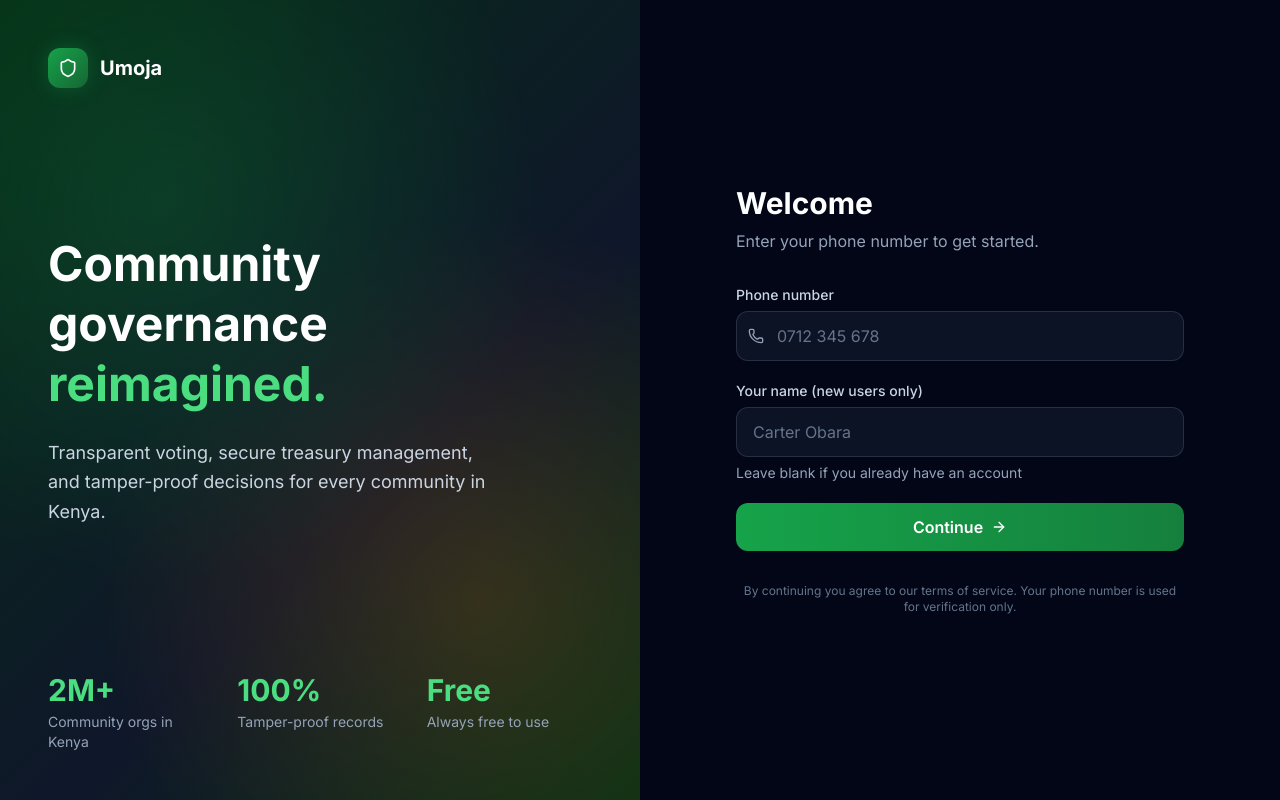
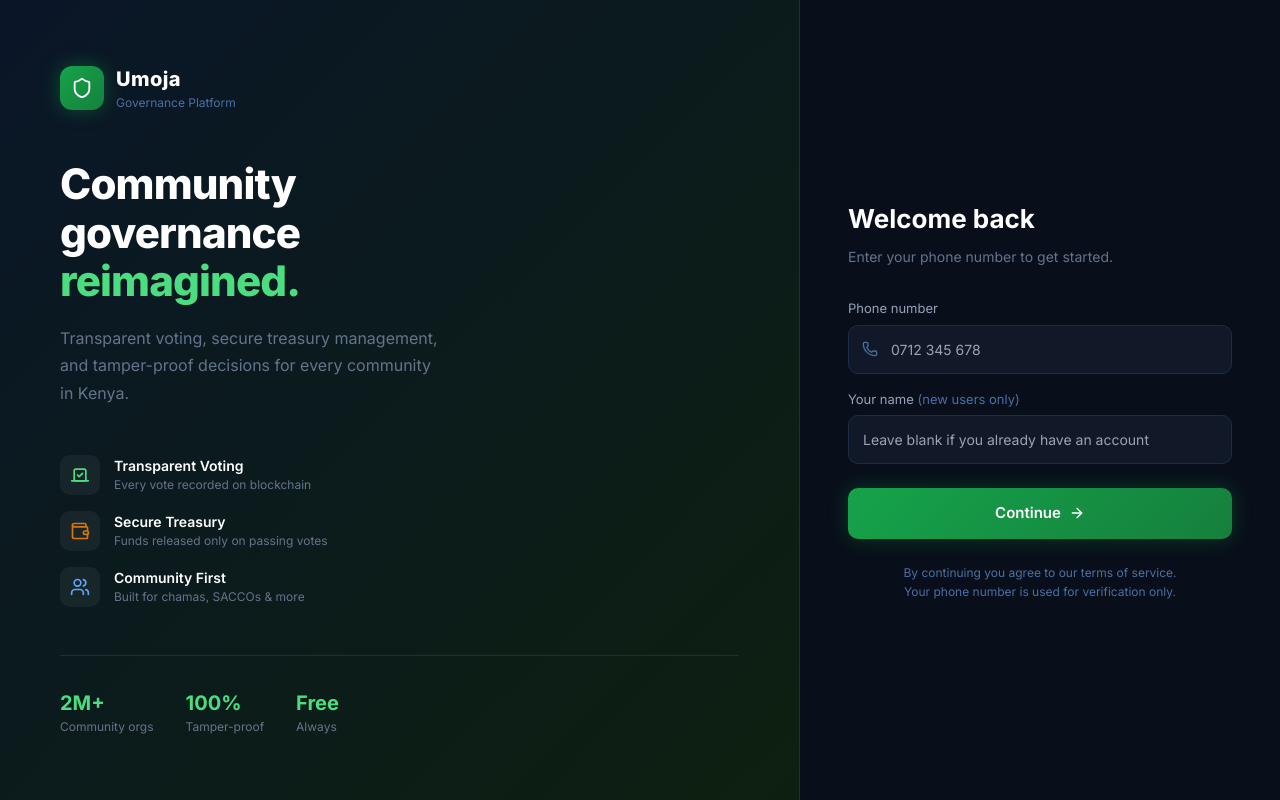
Before and after one commit to Carter254g/umoja, a React (Vite) app in the folder client/: page /login in a window 1280 px wide. Built offline with nearby package versions, Linux system fonts and the light colour scheme; no server answers.

Commit message:
Login page redesign with two-column layout and inline styles

```diff
--- a/client/src/pages/Login.jsx
+++ b/client/src/pages/Login.jsx
@@ -2,25 +2,15 @@ import { useState } from 'react';
 import { useNavigate } from 'react-router-dom';
 import { useAuth } from '../hooks/useAuth';
 import api from '../utils/api';
-import { Shield, Phone, ArrowRight, Loader2, CheckCircle } from 'lucide-react';
-import Button from '../components/ui/Button';
-import Input from '../components/ui/Input';
-
-const steps = {
-  PHONE: 'phone',
-  OTP: 'otp',
-  PROFILE: 'profile',
-};
+import { Shield, Phone, ArrowRight, CheckCircle, Users, Vote, Wallet } from 'lucide-react';
 
 const Login = () => {
-  const [step, setStep] = useState(steps.PHONE);
+  const [step, setStep] = useState('phone');
   const [phone, setPhone] = useState('');
   const [otp, setOtp] = useState('');
   const [name, setName] = useState('');
-  const [isNewUser, setIsNewUser] = useState(false);
   const [loading, setLoading] = useState(false);
   const [error, setError] = useState('');
-  const [otpSent, setOtpSent] = useState(false);
   const { login } = useAuth();
   const navigate = useNavigate();
 
@@ -29,13 +19,8 @@ const Login = () => {
     setError('');
     setLoading(true);
     try {
-      const res = await api.post('/auth/request-otp', {
-        phone,
-        name: name || undefined,
-      });
-      setIsNewUser(res.data.isNewUser);
-      setOtpSent(true);
-      setStep(steps.OTP);
+      const res = await api.post('/auth/request-otp', { phone, name });
+      setStep('otp');
     } catch (err) {
       setError(err.response?.data?.error || 'Failed to send OTP. Try again.');
     } finally {
@@ -58,178 +43,162 @@ const Login = () => {
     }
   };
 
-  const handleResendOTP = async () => {
-    setError('');
-    setLoading(true);
-    try {
-      await api.post('/auth/request-otp', { phone });
-      setError('');
-    } catch (err) {
-      setError('Failed to resend OTP.');
-    } finally {
-      setLoading(false);
-    }
-  };
+  const features = [
+    { icon: <Vote size={20} color="#4ade80" />, title: 'Transparent Voting', desc: 'Every vote recorded on blockchain' },
+    { icon: <Wallet size={20} color="#d97706" />, title: 'Secure Treasury', desc: 'Funds released only on passing votes' },
+    { icon: <Users size={20} color="#60a5fa" />, title: 'Community First', desc: 'Built for chamas, SACCOs & more' },
+  ];
 
   return (
-    <div className="min-h-screen bg-dark-950 flex">
-      <div className="hidden lg:flex lg:w-1/2 relative overflow-hidden"
-        style={{ background: 'linear-gradient(135deg, #052e16 0%, #0f172a 60%, #052e16 100%)' }}
-      >
-        <div className="absolute inset-0 opacity-20"
-          style={{
-            backgroundImage: 'radial-gradient(circle at 25% 25%, #16a34a 0%, transparent 50%), radial-gradient(circle at 75% 75%, #d97706 0%, transparent 50%)'
-          }}
-        />
-        <div className="relative z-10 flex flex-col justify-between p-12 w-full">
-          <div className="flex items-center gap-3">
-            <div className="w-10 h-10 rounded-xl bg-gradient-to-br from-primary-500 to-primary-700 flex items-center justify-center shadow-glow-green">
-              <Shield size={20} className="text-white" />
+    <div style={{ display: 'flex', minHeight: '100vh', background: '#080f1a' }}>
+
+      {/* Left panel */}
+      <div style={{
+        flex: 1, display: 'flex', flexDirection: 'column', justifyContent: 'center',
+        padding: '60px', background: 'linear-gradient(135deg, #0a1628 0%, #0d2010 100%)',
+        borderRight: '1px solid #1e2d45',
+      }}>
+        {/* Logo */}
+        <div style={{ display: 'flex', alignItems: 'center', gap: '12px', marginBottom: '48px' }}>
+          <div style={{ width: '44px', height: '44px', borderRadius: '12px', background: 'linear-gradient(135deg, #16a34a, #15803d)', display: 'flex', alignItems: 'center', justifyContent: 'center', boxShadow: '0 0 20px rgba(22,163,74,0.4)' }}>
+            <Shield size={22} color="white" />
           </div>
-            <span className="text-white font-bold text-xl">Umoja</span>
+          <div>
+            <p style={{ color: 'white', fontWeight: 800, fontSize: '20px', margin: 0, letterSpacing: '0.02em' }}>Umoja</p>
+            <p style={{ color: '#4a6fa5', fontSize: '12px', margin: 0 }}>Governance Platform</p>
+          </div>
         </div>
 
-          <div>
-            <h1 className="text-5xl font-bold text-white leading-tight mb-6">
-              Community<br />
-              governance<br />
-              <span className="text-primary-400">reimagined.</span>
+        {/* Headline */}
+        <h1 style={{ color: 'white', fontSize: '42px', fontWeight: 800, lineHeight: 1.15, margin: '0 0 20px', letterSpacing: '-0.02em' }}>
+          Community<br />governance<br /><span style={{ color: '#4ade80' }}>reimagined.</span>
         </h1>
-            <p className="text-dark-300 text-lg leading-relaxed max-w-md">
+        <p style={{ color: '#64748b', fontSize: '16px', lineHeight: 1.7, margin: '0 0 48px', maxWidth: '380px' }}>
           Transparent voting, secure treasury management, and tamper-proof decisions for every community in Kenya.
         </p>
+
+        {/* Features */}
+        <div style={{ display: 'flex', flexDirection: 'column', gap: '16px' }}>
+          {features.map(({ icon, title, desc }) => (
+            <div key={title} style={{ display: 'flex', alignItems: 'center', gap: '14px' }}>
+              <div style={{ width: '40px', height: '40px', borderRadius: '10px', background: 'rgba(255,255,255,0.05)', display: 'flex', alignItems: 'center', justifyContent: 'center', flexShrink: 0 }}>
+                {icon}
+              </div>
+              <div>
+                <p style={{ color: 'white', fontSize: '14px', fontWeight: 600, margin: 0 }}>{title}</p>
+                <p style={{ color: '#64748b', fontSize: '12px', margin: 0 }}>{desc}</p>
+              </div>
+            </div>
+          ))}
         </div>
 
-          <div className="grid grid-cols-3 gap-6">
-            {[
-              { value: '2M+', label: 'Community orgs in Kenya' },
-              { value: '100%', label: 'Tamper-proof records' },
-              { value: 'Free', label: 'Always free to use' },
-            ].map(({ value, label }) => (
+        {/* Stats */}
+        <div style={{ display: 'flex', gap: '32px', marginTop: '48px', paddingTop: '32px', borderTop: '1px solid #1e2d45' }}>
+          {[['2M+', 'Community orgs'], ['100%', 'Tamper-proof'], ['Free', 'Always']].map(([val, label]) => (
             <div key={label}>
-                <p className="text-3xl font-bold text-primary-400">{value}</p>
-                <p className="text-dark-400 text-sm mt-1">{label}</p>
+              <p style={{ color: '#4ade80', fontSize: '20px', fontWeight: 700, margin: 0 }}>{val}</p>
+              <p style={{ color: '#64748b', fontSize: '12px', margin: 0 }}>{label}</p>
             </div>
           ))}
         </div>
       </div>
+
+      {/* Right panel - Form */}
+      <div style={{ width: '480px', display: 'flex', alignItems: 'center', justifyContent: 'center', padding: '60px 48px' }}>
+        <div style={{ width: '100%' }}>
+
+          {step === 'phone' ? (
+            <>
+              <h2 style={{ color: 'white', fontSize: '26px', fontWeight: 700, margin: '0 0 8px' }}>Welcome back</h2>
+              <p style={{ color: '#64748b', fontSize: '14px', margin: '0 0 32px' }}>Enter your phone number to get started.</p>
+
+              <form onSubmit={handleRequestOTP} style={{ display: 'flex', flexDirection: 'column', gap: '16px' }}>
+                <div>
+                  <label style={{ color: '#94a3b8', fontSize: '13px', marginBottom: '6px', display: 'block' }}>Phone number</label>
+                  <div style={{ position: 'relative' }}>
+                    <Phone size={16} style={{ position: 'absolute', left: '14px', top: '50%', transform: 'translateY(-50%)', color: '#4a6fa5' }} />
+                    <input
+                      type="tel"
+                      placeholder="0712 345 678"
+                      value={phone}
+                      onChange={e => setPhone(e.target.value)}
+                      required
+                      style={{ width: '100%', padding: '13px 14px 13px 42px', background: '#111827', border: '1px solid #1e2d45', borderRadius: '10px', color: 'white', fontSize: '14px', outline: 'none', boxSizing: 'border-box' }}
+                    />
+                  </div>
                 </div>
 
-      <div className="w-full lg:w-1/2 flex items-center justify-center px-6 py-12">
-        <div className="w-full max-w-md">
-          <div className="lg:hidden flex items-center gap-3 mb-10">
-            <div className="w-10 h-10 rounded-xl bg-gradient-to-br from-primary-500 to-primary-700 flex items-center justify-center">
-              <Shield size={20} className="text-white" />
-            </div>
-            <span className="text-white font-bold text-xl">Umoja</span>
+                <div>
+                  <label style={{ color: '#94a3b8', fontSize: '13px', marginBottom: '6px', display: 'block' }}>Your name <span style={{ color: '#4a6fa5' }}>(new users only)</span></label>
+                  <input
+                    type="text"
+                    placeholder="Leave blank if you already have an account"
+                    value={name}
+                    onChange={e => setName(e.target.value)}
+                    style={{ width: '100%', padding: '13px 14px', background: '#111827', border: '1px solid #1e2d45', borderRadius: '10px', color: 'white', fontSize: '14px', outline: 'none', boxSizing: 'border-box' }}
+                  />
                 </div>
 
-          {step === steps.PHONE && (
-            <div className="animate-fade-in">
-              <h2 className="text-3xl font-bold text-white mb-2">Welcome</h2>
-              <p className="text-dark-400 mb-8">Enter your phone number to get started.</p>
+                {error && <p style={{ color: '#f87171', fontSize: '13px', margin: 0 }}>{error}</p>}
 
-              {error && (
-                <div className="bg-red-500/10 border border-red-500/30 text-red-400 px-4 py-3 rounded-xl mb-6 text-sm">
-                  {error}
-                </div>
-              )}
-
-              <form onSubmit={handleRequestOTP} className="space-y-5">
-                <Input
-                  label="Phone number"
-                  type="tel"
-                  value={phone}
-                  onChange={(e) => setPhone(e.target.value)}
-                  placeholder="0712 345 678"
-                  icon={Phone}
-                  required
-                />
-                <Input
-                  label="Your name (new users only)"
-                  type="text"
-                  value={name}
-                  onChange={(e) => setName(e.target.value)}
-                  placeholder="Carter Obara"
-                  hint="Leave blank if you already have an account"
-                />
-                <Button
-                  type="submit"
-                  variant="primary"
-                  fullWidth
-                  loading={loading}
-                  size="lg"
-                >
-                  Continue
-                  <ArrowRight size={16} />
-                </Button>
+                <button type="submit" disabled={loading} style={{
+                  display: 'flex', alignItems: 'center', justifyContent: 'center', gap: '8px',
+                  padding: '14px', borderRadius: '10px', border: 'none', cursor: loading ? 'not-allowed' : 'pointer',
+                  background: 'linear-gradient(135deg, #16a34a, #15803d)',
+                  color: 'white', fontSize: '15px', fontWeight: 600,
+                  boxShadow: '0 0 20px rgba(22,163,74,0.3)',
+                  opacity: loading ? 0.7 : 1, marginTop: '8px',
+                }}>
+                  {loading ? 'Sending OTP...' : <> Continue <ArrowRight size={16} /></>}
+                </button>
               </form>
 
-              <p className="text-dark-500 text-xs text-center mt-8">
-                By continuing you agree to our terms of service. Your phone number is used for verification only.
+              <p style={{ color: '#4a6fa5', fontSize: '12px', textAlign: 'center', marginTop: '24px', lineHeight: 1.6 }}>
+                By continuing you agree to our terms of service.<br />Your phone number is used for verification only.
               </p>
+            </>
+          ) : (
+            <>
+              <div style={{ width: '48px', height: '48px', borderRadius: '12px', background: 'rgba(22,163,74,0.15)', border: '1px solid rgba(22,163,74,0.3)', display: 'flex', alignItems: 'center', justifyContent: 'center', marginBottom: '24px' }}>
+                <CheckCircle size={24} color="#4ade80" />
               </div>
-          )}
-
-          {step === steps.OTP && (
-            <div className="animate-fade-in">
-              <div className="w-14 h-14 rounded-2xl bg-primary-500/15 border border-primary-500/30 flex items-center justify-center mb-6">
-                <Phone size={24} className="text-primary-400" />
-              </div>
-              <h2 className="text-3xl font-bold text-white mb-2">Verify your number</h2>
-              <p className="text-dark-400 mb-8">
-                We sent a 6-digit code to <span className="text-white font-medium">{phone}</span>
+              <h2 style={{ color: 'white', fontSize: '26px', fontWeight: 700, margin: '0 0 8px' }}>Check your phone</h2>
+              <p style={{ color: '#64748b', fontSize: '14px', margin: '0 0 32px' }}>
+                We sent a 6-digit code to <strong style={{ color: 'white' }}>{phone}</strong>
               </p>
 
-              {error && (
-                <div className="bg-red-500/10 border border-red-500/30 text-red-400 px-4 py-3 rounded-xl mb-6 text-sm">
-                  {error}
-                </div>
-              )}
-
-              <form onSubmit={handleVerifyOTP} className="space-y-5">
-                <Input
-                  label="Verification code"
+              <form onSubmit={handleVerifyOTP} style={{ display: 'flex', flexDirection: 'column', gap: '16px' }}>
+                <div>
+                  <label style={{ color: '#94a3b8', fontSize: '13px', marginBottom: '6px', display: 'block' }}>OTP Code</label>
+                  <input
                     type="text"
+                    placeholder="Enter 6-digit code"
                     value={otp}
-                  onChange={(e) => setOtp(e.target.value.replace(/\D/g, '').slice(0, 6))}
-                  placeholder="123456"
+                    onChange={e => setOtp(e.target.value)}
                     maxLength={6}
                     required
-                  className="text-2xl tracking-widest text-center font-mono"
+                    style={{ width: '100%', padding: '13px 14px', background: '#111827', border: '1px solid #1e2d45', borderRadius: '10px', color: 'white', fontSize: '20px', outline: 'none', boxSizing: 'border-box', letterSpacing: '0.3em', textAlign: 'center' }}
                   />
-                <Button
-                  type="submit"
-                  variant="primary"
-                  fullWidth
-                  loading={loading}
-                  size="lg"
-                  disabled={otp.length !== 6}
-                >
-                  Verify and Continue
-                  <CheckCircle size={16} />
-                </Button>
+                </div>
+
+                {error && <p style={{ color: '#f87171', fontSize: '13px', margin: 0 }}>{error}</p>}
+
+                <button type="submit" disabled={loading} style={{
+                  display: 'flex', alignItems: 'center', justifyContent: 'center', gap: '8px',
+                  padding: '14px', borderRadius: '10px', border: 'none', cursor: loading ? 'not-allowed' : 'pointer',
+                  background: 'linear-gradient(135deg, #16a34a, #15803d)',
+                  color: 'white', fontSize: '15px', fontWeight: 600,
+                  boxShadow: '0 0 20px rgba(22,163,74,0.3)',
+                  opacity: loading ? 0.7 : 1,
+                }}>
+                  {loading ? 'Verifying...' : <> Verify & Sign In <ArrowRight size={16} /></>}
+                </button>
+
+                <button type="button" onClick={() => setStep('phone')} style={{ background: 'none', border: 'none', color: '#4a6fa5', fontSize: '13px', cursor: 'pointer', textAlign: 'center', padding: '8px' }}>
+                  ← Back to phone number
+                </button>
               </form>
-
-              <div className="mt-6 text-center">
-                <p className="text-dark-400 text-sm">
-                  Did not receive the code?{' '}
-                  <button
-                    onClick={handleResendOTP}
-                    disabled={loading}
-                    className="text-primary-400 hover:text-primary-300 font-medium"
-                  >
-                    Resend
-                  </button>
-                </p>
-                <button
-                  onClick={() => setStep(steps.PHONE)}
-                  className="text-dark-500 hover:text-dark-300 text-sm mt-2"
-                >
-                  Change phone number
-                </button>
-              </div>
-            </div>
+            </>
           )}
         </div>
       </div>
```
Lines whose indentation alone changed are shown as unchanged.
